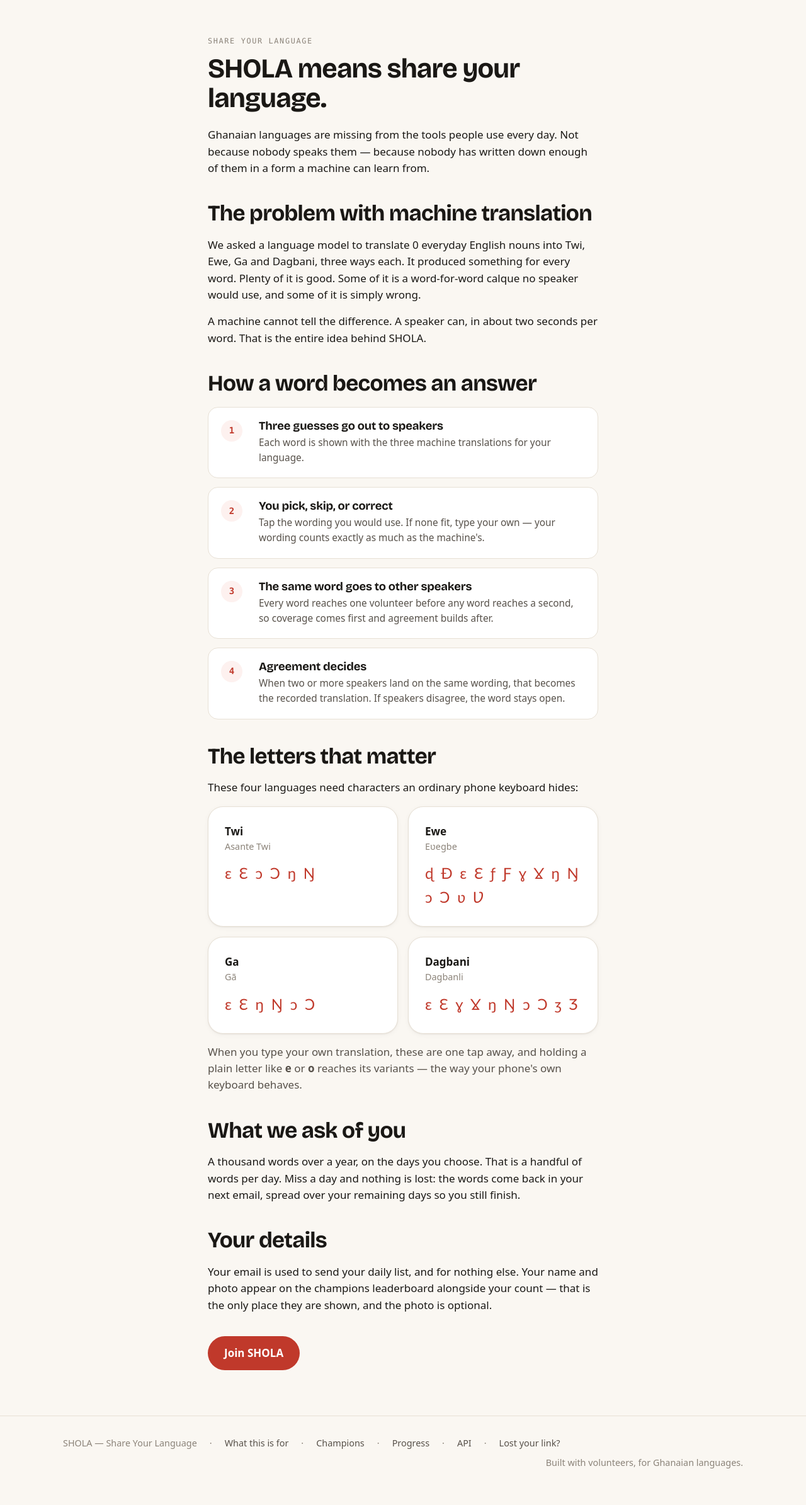
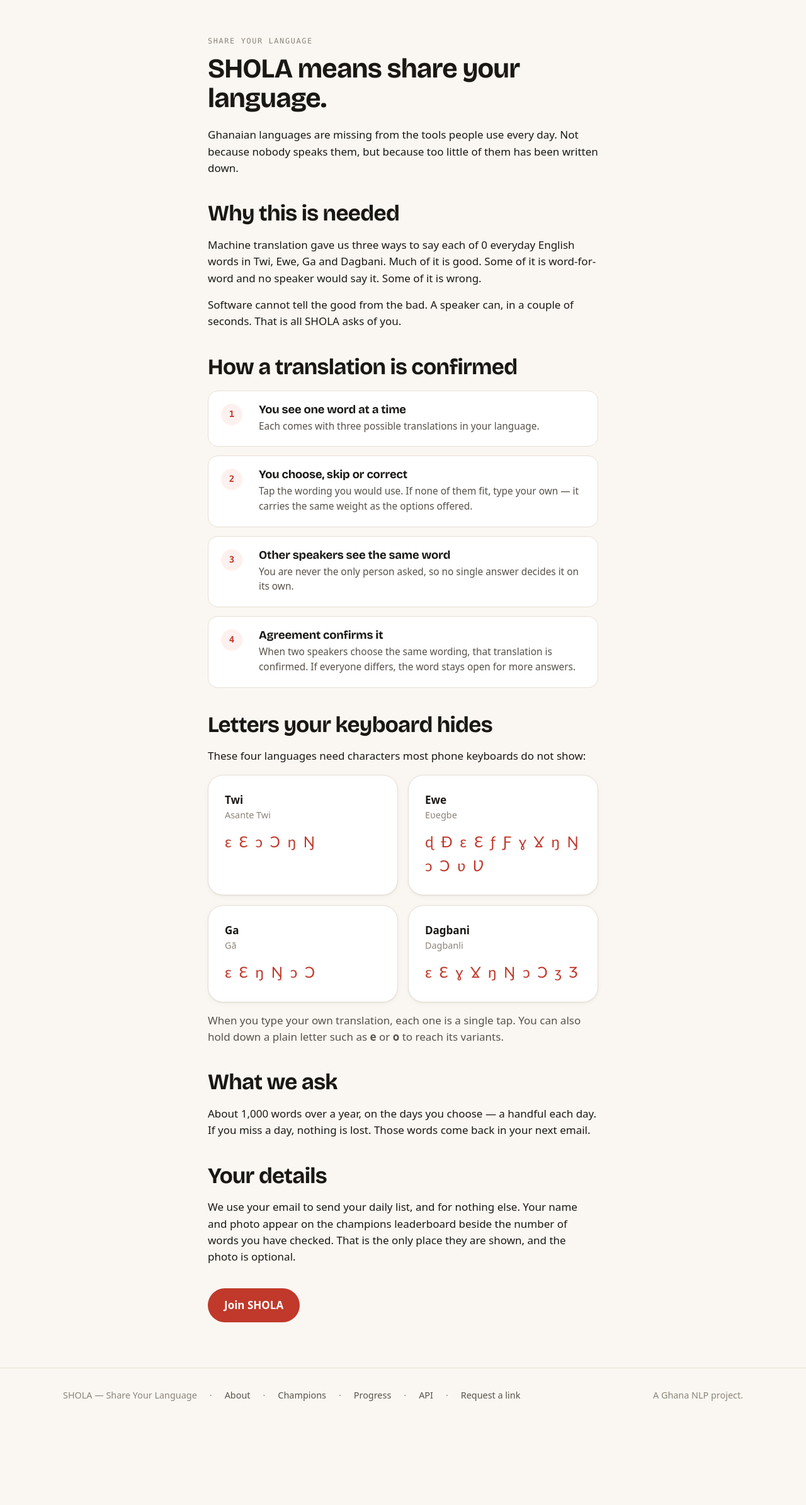
Before and after one commit to michsethowusu/SHOLA, a Flask app: page /about in a window 1280 px wide. Shown: the part 63-2452 px from the top of the page at 63% size. After the commit the page ends 2287 px from the top, so only its background shows below. Run offline with Flask 3, Linux system fonts and the light colour scheme; data that the repository does not hold is empty.

Commit message:
Rewrite the site copy around the reader, not the system
The pages kept explaining how SHOLA works internally instead of what the
reader gets. Removed the mechanism-talk ('Every word reaches one volunteer
before any word reaches a second'), the jargon ('calque', 'in a form a machine
can learn from'), and the slogan headings ('Four steps, then it repeats',
'Today is clear') in favour of headings that simply name the section.

The progress page was the worst of it: 'settled', 'contested' and 'handed out'
are internal words. It now reads Confirmed, No agreement and Still to check,
and tiers are 'which words we are working on'.

Footer says Request a link rather than Lost your link?, and the page it leads
to matches.

Co-Authored-By: Claude Opus 5 (1M context) <noreply@anthropic.com>

```diff
--- a/shola/templates/about.html
+++ b/shola/templates/about.html
@@ -9,56 +9,57 @@
 
     <p class="lede">
       Ghanaian languages are missing from the tools people use every day. Not
-      because nobody speaks them — because nobody has written down enough of them
-      in a form a machine can learn from.
+      because nobody speaks them, but because too little of them has been
+      written down.
     </p>
 
-    <h2 style="margin-top:40px">The problem with machine translation</h2>
+    <h2 style="margin-top:40px">Why this is needed</h2>
     <p>
-      We asked a language model to translate {{ stats.words | thousands }} everyday
-      English nouns into Twi, Ewe, Ga and Dagbani, three ways each. It produced
-      something for every word. Plenty of it is good. Some of it is a word-for-word
-      calque no speaker would use, and some of it is simply wrong.
+      Machine translation gave us three ways to say each of
+      {{ stats.words | thousands }} everyday English words in Twi, Ewe, Ga and
+      Dagbani. Much of it is good. Some of it is word-for-word and no speaker
+      would say it. Some of it is wrong.
     </p>
     <p>
-      A machine cannot tell the difference. A speaker can, in about two seconds
-      per word. That is the entire idea behind SHOLA.
+      Software cannot tell the good from the bad. A speaker can, in a couple of
+      seconds. That is all SHOLA asks of you.
     </p>
 
-    <h2 style="margin-top:40px">How a word becomes an answer</h2>
+    <h2 style="margin-top:40px">How a translation is confirmed</h2>
     <div class="steps" style="margin-top:18px">
       <div class="step">
         <div>
-          <h3>Three guesses go out to speakers</h3>
-          <p>Each word is shown with the three machine translations for your language.</p>
+          <h3>You see one word at a time</h3>
+          <p>Each comes with three possible translations in your language.</p>
         </div>
       </div>
       <div class="step">
         <div>
-          <h3>You pick, skip, or correct</h3>
-          <p>Tap the wording you would use. If none fit, type your own — your
-             wording counts exactly as much as the machine's.</p>
+          <h3>You choose, skip or correct</h3>
+          <p>Tap the wording you would use. If none of them fit, type your own —
+             it carries the same weight as the options offered.</p>
         </div>
       </div>
       <div class="step">
         <div>
-          <h3>The same word goes to other speakers</h3>
-          <p>Every word reaches one volunteer before any word reaches a second,
-             so coverage comes first and agreement builds after.</p>
+          <h3>Other speakers see the same word</h3>
+          <p>You are never the only person asked, so no single answer decides
+             it on its own.</p>
         </div>
       </div>
       <div class="step">
         <div>
-          <h3>Agreement decides</h3>
-          <p>When two or more speakers land on the same wording, that becomes the
-             recorded translation. If speakers disagree, the word stays open.</p>
+          <h3>Agreement confirms it</h3>
+          <p>When two speakers choose the same wording, that translation is
+             confirmed. If everyone differs, the word stays open for more
+             answers.</p>
         </div>
       </div>
     </div>
 
-    <h2 style="margin-top:40px">The letters that matter</h2>
+    <h2 style="margin-top:40px">Letters your keyboard hides</h2>
     <p>
-      These four languages need characters an ordinary phone keyboard hides:
+      These four languages need characters most phone keyboards do not show:
     </p>
     <div class="cards" style="margin-top:16px">
       {% for code, lang in LANGUAGES.items() %}
@@ -70,23 +71,24 @@
       {% endfor %}
     </div>
     <p style="margin-top:16px" class="muted">
-      When you type your own translation, these are one tap away, and holding a
-      plain letter like <strong>e</strong> or <strong>o</strong> reaches its
-      variants — the way your phone's own keyboard behaves.
+      When you type your own translation, each one is a single tap. You can also
+      hold down a plain letter such as <strong>e</strong> or <strong>o</strong>
+      to reach its variants.
     </p>
 
-    <h2 style="margin-top:40px">What we ask of you</h2>
+    <h2 style="margin-top:40px">What we ask</h2>
     <p>
-      A thousand words over a year, on the days you choose. That is a handful of
-      words per day. Miss a day and nothing is lost: the words come back in your
-      next email, spread over your remaining days so you still finish.
+      About 1,000 words over a year, on the days you choose — a handful each
+      day. If you miss a day, nothing is lost. Those words come back in your
+      next email.
     </p>
 
     <h2 style="margin-top:40px">Your details</h2>
     <p>
-      Your email is used to send your daily list, and for nothing else. Your name
-      and photo appear on the champions leaderboard alongside your count — that is
-      the only place they are shown, and the photo is optional.
+      We use your email to send your daily list, and for nothing else. Your name
+      and photo appear on the champions leaderboard beside the number of words
+      you have checked. That is the only place they are shown, and the photo is
+      optional.
     </p>
 
     <p style="margin-top:36px">
--- a/shola/templates/base.html
+++ b/shola/templates/base.html
@@ -51,7 +51,7 @@
   <div class="wrap">
     <span>SHOLA — Share Your Language</span>
     <span class="faint">·</span>
-    <a href="{{ url_for('main.about') }}">What this is for</a>
+    <a href="{{ url_for('main.about') }}">About</a>
     <span class="faint">·</span>
     <a href="{{ url_for('main.champions') }}">Champions</a>
     <span class="faint">·</span>
@@ -59,8 +59,8 @@
     <span class="faint">·</span>
     <a href="{{ url_for('main.api_docs') }}">API</a>
     <span class="faint">·</span>
-    <a href="{{ url_for('main.resend') }}">Lost your link?</a>
-    <span style="margin-left:auto" class="faint">Built with volunteers, for Ghanaian languages.</span>
+    <a href="{{ url_for('main.resend') }}">Request a link</a>
+    <span style="margin-left:auto" class="faint">A Ghana NLP project.</span>
   </div>
 </footer>
 
--- a/shola/templates/champions.html
+++ b/shola/templates/champions.html
@@ -8,7 +8,7 @@
     <h1 style="font-size:clamp(1.9rem,6vw,2.6rem)">SHOLA champions</h1>
     <p class="muted">
       {{ stats.verdicts | thousands }} words checked by
-      {{ stats.volunteers | thousands }} speakers, ranked by how much they have done.
+      {{ stats.volunteers | thousands }} speakers.
     </p>
 
     {% if champions and champions[0][1] > 0 %}
@@ -21,7 +21,7 @@
       <div class="card center" style="margin-top:28px">
         <h3>No words checked yet</h3>
         <p class="muted" style="margin-bottom:18px">
-          The first champion is whoever signs up and taps a translation.
+          Sign up and check your first word to appear here.
         </p>
         <a class="btn" href="{{ url_for('main.join') }}">Be the first</a>
       </div>
--- a/shola/templates/email/daily.html
+++ b/shola/templates/email/daily.html
@@ -32,7 +32,7 @@
               {% elif overdue_count %}
                 Includes {{ overdue_count }} from days you missed.
               {% else %}
-                Tap the wording you would actually use. Two minutes, no more.
+                Tap the wording you would use. It takes about two minutes.
               {% endif %}
             </p>
           </td>
--- a/shola/templates/email/daily.txt
+++ b/shola/templates/email/daily.txt
@@ -9,7 +9,7 @@ These have been waiting since your last few days - nothing was lost.
 {%- elif overdue_count -%}
 Includes {{ overdue_count }} from days you missed.
 {%- else -%}
-Tap the wording you would actually use. Two minutes, no more.
+Tap the wording you would use. It takes about two minutes.
 {%- endif %}
 
 TODAY'S WORDS
--- a/shola/templates/verify.html
+++ b/shola/templates/verify.html
@@ -7,7 +7,7 @@
     <p class="eyebrow">One last step</p>
     <h1 style="font-size:clamp(1.8rem,6vw,2.4rem)">Enter the code we sent</h1>
     <p class="muted">
-      We sent a six-digit code to <strong>{{ email }}</strong>. It is good for
+      We sent a six-digit code to <strong>{{ email }}</strong>. It expires in
       15 minutes.
     </p>
 
```
Also changed, not shown: shola/templates/api.html (+16 -16 lines), shola/templates/done.html (+9 -8 lines), shola/templates/evaluate.html (+4 -4 lines), shola/templates/index.html (+13 -13 lines), shola/templates/join.html (+9 -9 lines), shola/templates/joined.html (+4 -4 lines), shola/templates/resend.html (+6 -6 lines), shola/templates/stats.html (+22 -23 lines), tests/test_flow.py (+1 -1 lines).
